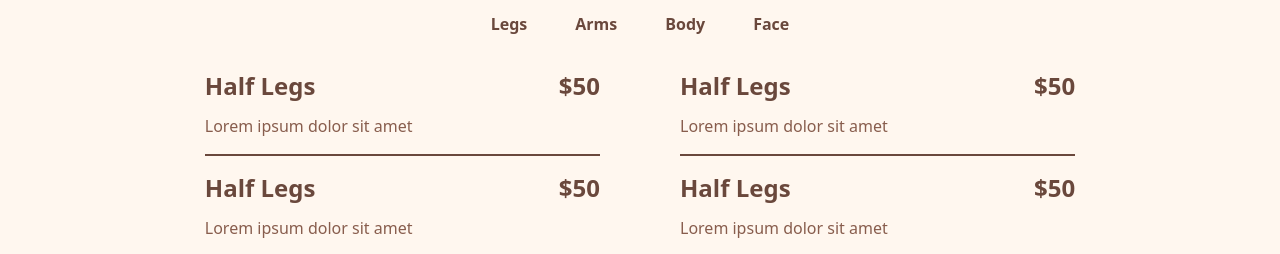
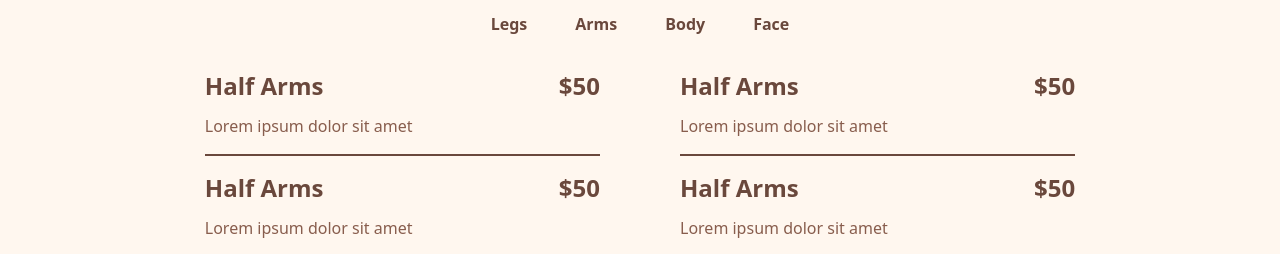
Before and after one commit to ArtisAdemi/LaserBeauty, a React (Vite) app in the folder app/: page /offers in a window 1280 px wide. Both pictures are taken after a click on the button "Arms". Shown: the part 864-1118 px from the top of the page. Built offline with nearby package versions, Linux system fonts and the light colour scheme.

Commit message:
small fixup

```diff
--- a/app/src/components/Arms.tsx
+++ b/app/src/components/Arms.tsx
@@ -6,7 +6,7 @@ const Arms: React.FC = () => {
       <div className="w-1/2">
         <div className="py-4 border-2 border-[#6a483c] border-t-0 border-l-0 border-r-0 ">
           <div className="flex justify-between">
-            <h1 className="text-[#6a483c] font-semibold text-2xl">Half Legs</h1>
+            <h1 className="text-[#6a483c] font-semibold text-2xl">Half Arms</h1>
             <p className="text-[#6a483c] font-semibold text-2xl">$50</p>
           </div>
           <div>
@@ -15,7 +15,7 @@ const Arms: React.FC = () => {
         </div>
         <div className="py-4">
           <div className="flex justify-between">
-            <h1 className="text-[#6a483c] font-semibold text-2xl">Half Legs</h1>
+            <h1 className="text-[#6a483c] font-semibold text-2xl">Half Arms</h1>
             <p className="text-[#6a483c] font-semibold text-2xl">$50</p>
           </div>
           <div>
@@ -26,7 +26,7 @@ const Arms: React.FC = () => {
       <div className="w-1/2">
         <div className="py-4 border-2 border-[#6a483c] border-t-0 border-l-0 border-r-0">
           <div className="flex justify-between">
-            <h1 className="text-[#6a483c] font-semibold text-2xl">Half Legs</h1>
+            <h1 className="text-[#6a483c] font-semibold text-2xl">Half Arms</h1>
             <p className="text-[#6a483c] font-semibold text-2xl">$50</p>
           </div>
           <div>
@@ -35,7 +35,7 @@ const Arms: React.FC = () => {
         </div>
         <div className="py-4">
           <div className="flex justify-between">
-            <h1 className="text-[#6a483c] font-semibold text-2xl">Half Legs</h1>
+            <h1 className="text-[#6a483c] font-semibold text-2xl">Half Arms</h1>
             <p className="text-[#6a483c] font-semibold text-2xl">$50</p>
           </div>
           <div>
--- a/app/src/components/Body.tsx
+++ b/app/src/components/Body.tsx
@@ -6,7 +6,7 @@ const Body: React.FC = () => {
       <div className="w-1/2">
         <div className="py-4 border-2 border-[#6a483c] border-t-0 border-l-0 border-r-0 ">
           <div className="flex justify-between">
-            <h1 className="text-[#6a483c] font-semibold text-2xl">Half Legs</h1>
+            <h1 className="text-[#6a483c] font-semibold text-2xl">Half Body</h1>
             <p className="text-[#6a483c] font-semibold text-2xl">$50</p>
           </div>
           <div>
@@ -15,7 +15,7 @@ const Body: React.FC = () => {
         </div>
         <div className="py-4">
           <div className="flex justify-between">
-            <h1 className="text-[#6a483c] font-semibold text-2xl">Half Legs</h1>
+            <h1 className="text-[#6a483c] font-semibold text-2xl">Half Body</h1>
             <p className="text-[#6a483c] font-semibold text-2xl">$50</p>
           </div>
           <div>
@@ -26,7 +26,7 @@ const Body: React.FC = () => {
       <div className="w-1/2">
         <div className="py-4 border-2 border-[#6a483c] border-t-0 border-l-0 border-r-0">
           <div className="flex justify-between">
-            <h1 className="text-[#6a483c] font-semibold text-2xl">Half Legs</h1>
+            <h1 className="text-[#6a483c] font-semibold text-2xl">Half Body</h1>
             <p className="text-[#6a483c] font-semibold text-2xl">$50</p>
           </div>
           <div>
@@ -35,7 +35,7 @@ const Body: React.FC = () => {
         </div>
         <div className="py-4">
           <div className="flex justify-between">
-            <h1 className="text-[#6a483c] font-semibold text-2xl">Half Legs</h1>
+            <h1 className="text-[#6a483c] font-semibold text-2xl">Half Body</h1>
             <p className="text-[#6a483c] font-semibold text-2xl">$50</p>
           </div>
           <div>
--- a/app/src/components/Face.tsx
+++ b/app/src/components/Face.tsx
@@ -6,7 +6,7 @@ const Face: React.FC = () => {
       <div className="w-1/2">
         <div className="py-4 border-2 border-[#6a483c] border-t-0 border-l-0 border-r-0 ">
           <div className="flex justify-between">
-            <h1 className="text-[#6a483c] font-semibold text-2xl">Half Legs</h1>
+            <h1 className="text-[#6a483c] font-semibold text-2xl">Half Face</h1>
             <p className="text-[#6a483c] font-semibold text-2xl">$50</p>
           </div>
           <div>
@@ -15,7 +15,7 @@ const Face: React.FC = () => {
         </div>
         <div className="py-4">
           <div className="flex justify-between">
-            <h1 className="text-[#6a483c] font-semibold text-2xl">Half Legs</h1>
+            <h1 className="text-[#6a483c] font-semibold text-2xl">Half Face</h1>
             <p className="text-[#6a483c] font-semibold text-2xl">$50</p>
           </div>
           <div>
@@ -26,7 +26,7 @@ const Face: React.FC = () => {
       <div className="w-1/2">
         <div className="py-4 border-2 border-[#6a483c] border-t-0 border-l-0 border-r-0">
           <div className="flex justify-between">
-            <h1 className="text-[#6a483c] font-semibold text-2xl">Half Legs</h1>
+            <h1 className="text-[#6a483c] font-semibold text-2xl">Half Face</h1>
             <p className="text-[#6a483c] font-semibold text-2xl">$50</p>
           </div>
           <div>
@@ -35,7 +35,7 @@ const Face: React.FC = () => {
         </div>
         <div className="py-4">
           <div className="flex justify-between">
-            <h1 className="text-[#6a483c] font-semibold text-2xl">Half Legs</h1>
+            <h1 className="text-[#6a483c] font-semibold text-2xl">Half Face</h1>
             <p className="text-[#6a483c] font-semibold text-2xl">$50</p>
           </div>
           <div>
```
